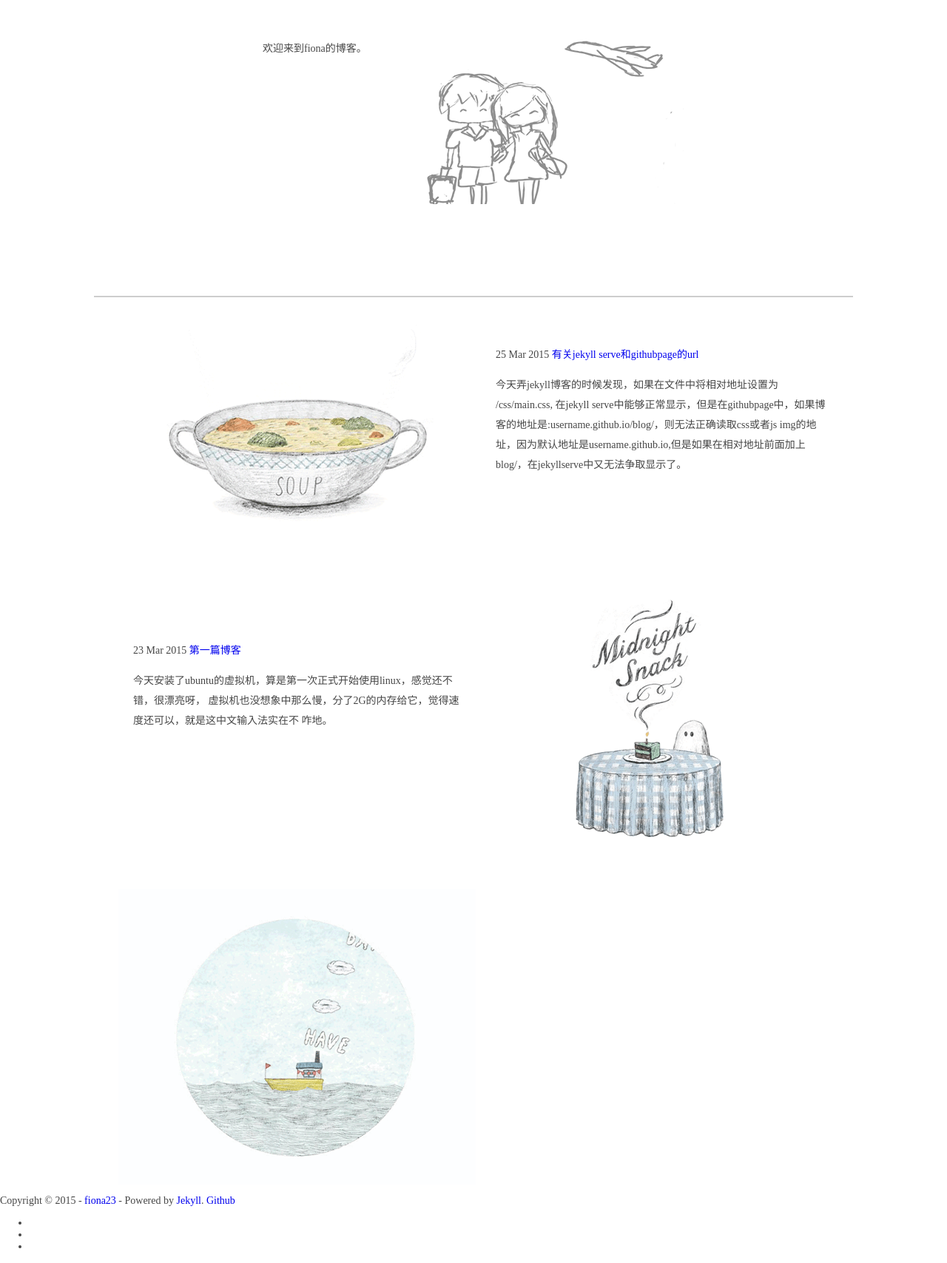
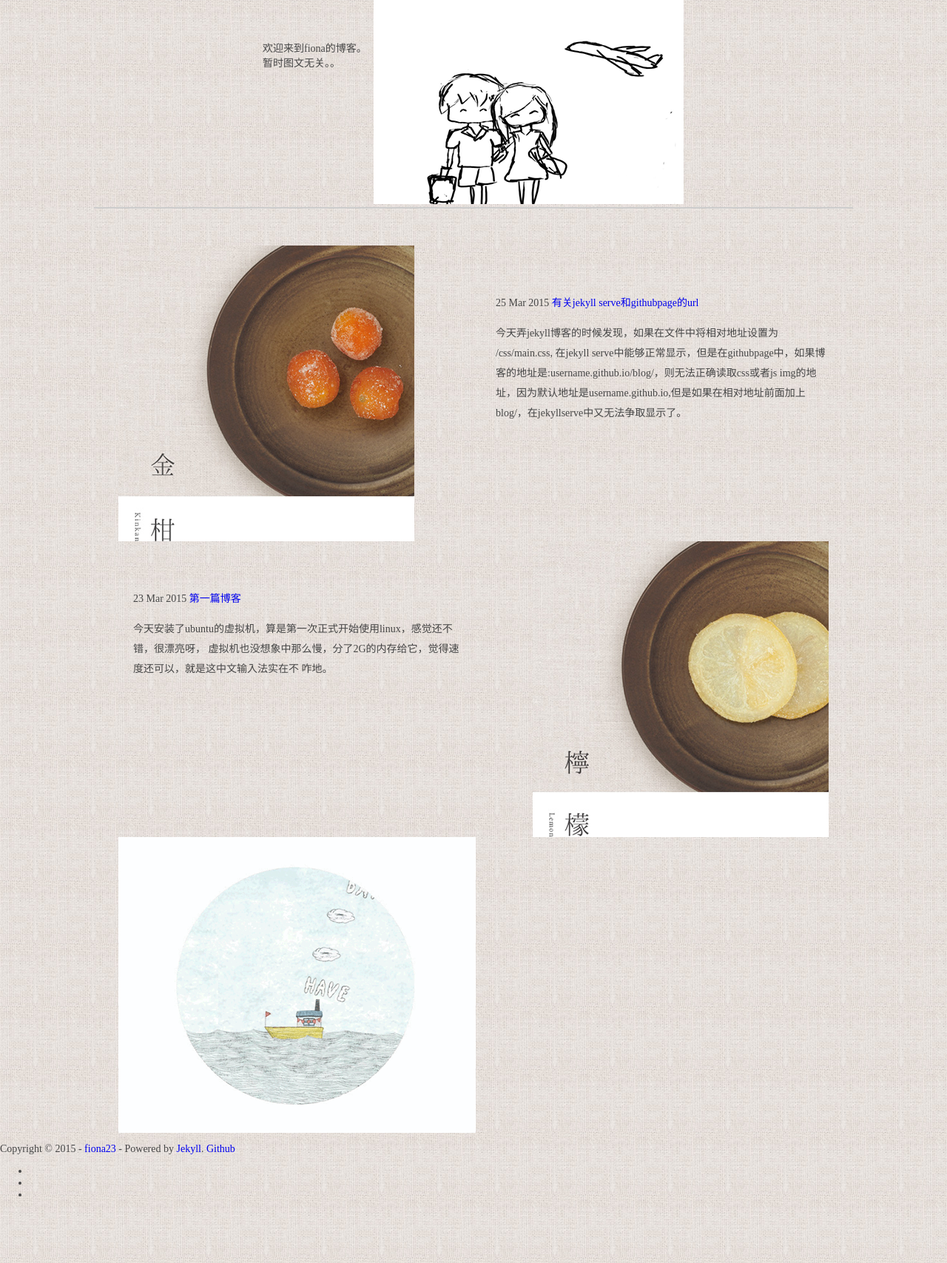
Before and after one commit to miafan23/blog, a Jekyll site: the page built from index.html, in a window 1280 px wide. Shown: the whole page at 74% size. Built offline with Jekyll 4.4.1, drawn with Linux system fonts in a browser that asks for light colours; Markdown is read by kramdown in place of the engine named in the settings; the list of posts is cut into pages by our own code.

Commit message:
change picture

```diff
--- a/index.html
+++ b/index.html
@@ -6,6 +6,7 @@
 <div id="describe">
 <p>
 欢迎来到fiona的博客。
+暂时图文无关。。
 </p>
 </div>
 <img src="{{ site.baseurl }}/public/img/head.png" alt="" />
--- a/public/css/main.css
+++ b/public/css/main.css
@@ -6,6 +6,7 @@
 	font-family:华文细黑,'AvenirNextLTW01-Regular',微软雅黑;
 	font-weight:lighter;
 	color:#464646;
+	background:url("/public/img/bg.png");
 }
 
 .container{
@@ -27,7 +28,7 @@
 /*index*/
 #index-head{
 	position:relative;
-	height:400px;
+	height:280px;
 
 }
 
@@ -43,6 +44,8 @@
 
 #index-content{
 	position:relative;
+	margin-top:50px;
+
 }
 
 .index-img{
```
Also changed, not shown: public/img/bg.png, public/img/body1.png, public/img/body2.png, public/img/head.png, 8 other files.
